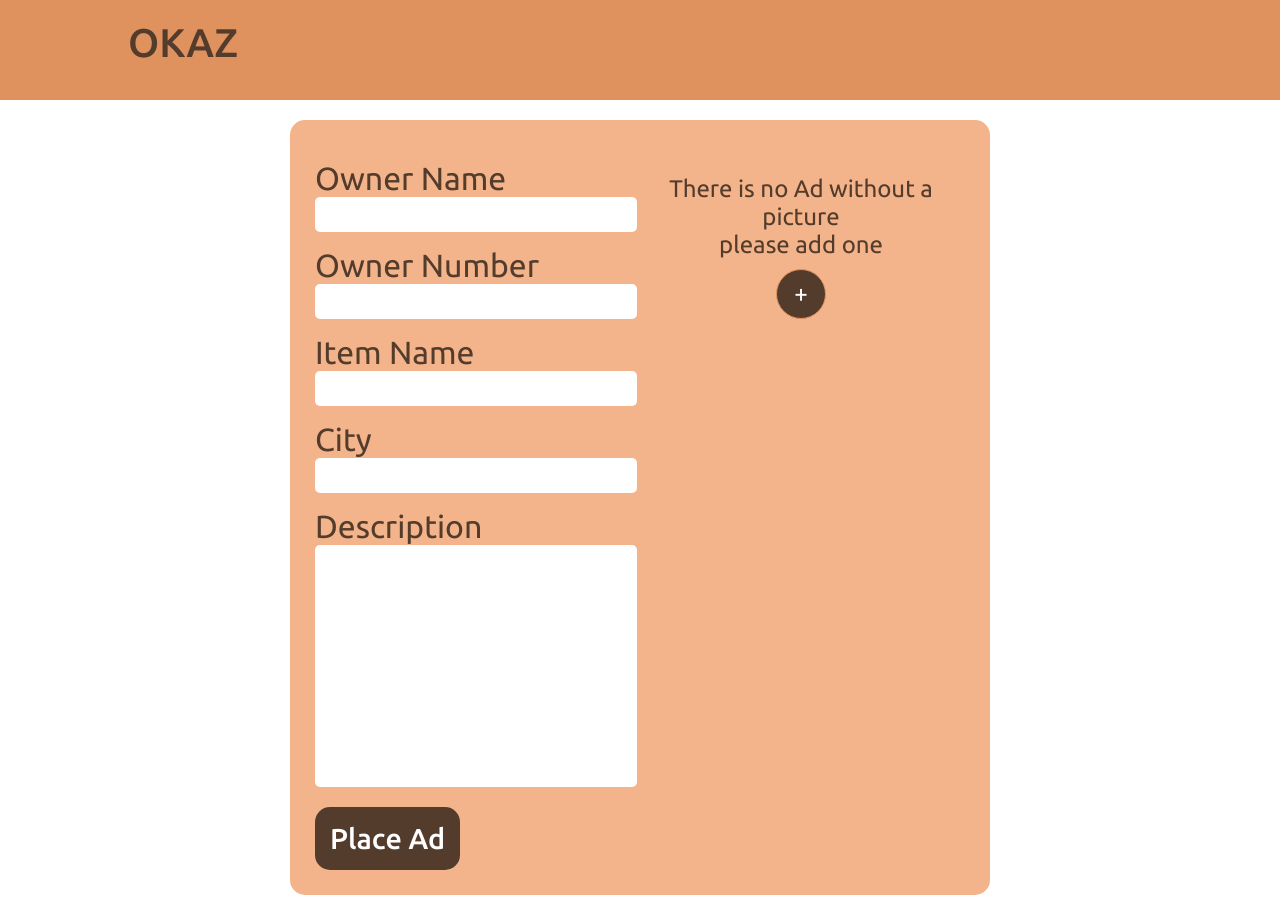
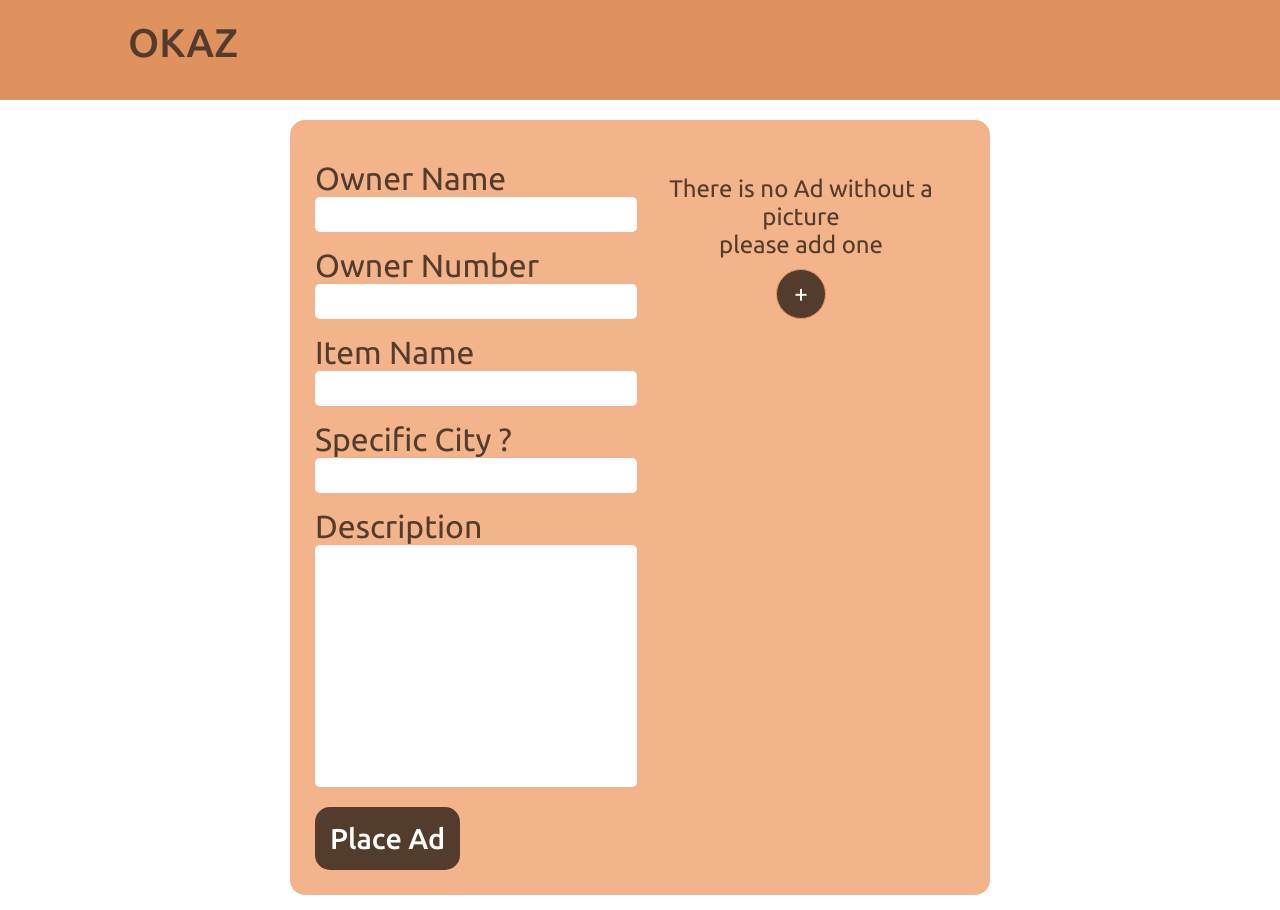
Before and after one commit to Yusuf-Fakhreddin/OKAZ, a React (Create React App) app: page /additem in a window 1280 px wide. Built offline with nearby package versions, Linux system fonts and the light colour scheme.

Commit message:
AutoComplete Input For City

```diff
--- /dev/null
+++ b/src/pages/Forms/Fields/SuggestionsInput.js
@@ -0,0 +1,69 @@
+import React, { useState } from "react";
+
+const SuggestionInput = ({
+	type,
+	register,
+	error,
+	label,
+	id,
+	data,
+	...inputProps
+}) => {
+	const [suggestions, setSuggestions] = useState([]);
+	const [text, setText] = useState("");
+	// const [items, setItems] = useState(["white", "whiteee", "yellow", "Helloww"]);
+
+	const onTextChanged = (e) => {
+		const value = e.target.value;
+		let suggestions = [];
+
+		if (value.length > 0) {
+			suggestions = data.filter(
+				(suggestion) =>
+					suggestion.toLowerCase().indexOf(value.toLowerCase()) > -1
+			);
+		}
+
+		setSuggestions(suggestions.sort());
+		setText(value);
+	};
+
+	const suggestionSelected = (value) => {
+		setText(value);
+		setSuggestions([]);
+	};
+
+	const renderSuggestions = () => {
+		if (suggestions.length === 0) {
+			return null;
+		}
+		return (
+			<ul className="suggestions">
+				{suggestions.map((item) => (
+					<li key={item} onClick={() => suggestionSelected(item)}>
+						{item}
+					</li>
+				))}
+			</ul>
+		);
+	};
+	return (
+		<>
+			<div className="form-control">
+				<label htmlFor={id}>{label}</label>
+				<input
+					id={id}
+					ref={register}
+					onChange={onTextChanged}
+					value={text}
+					type={type}
+					{...inputProps}
+				/>
+				{renderSuggestions()}
+				{error && <h1 className="error">{error.message}</h1>}
+			</div>
+		</>
+	);
+};
+
+export default SuggestionInput;
--- /dev/null
+++ b/src/pages/Forms/Fields/cities.js
@@ -0,0 +1,41 @@
+export default `Cairo,
+	Alexandria
+	,Gizeh
+	,Shubra
+	,Port Said
+	,Suez
+	,Luxor
+	,al-Mansura
+	,El-Mahalla El-Kubra
+	,Tanta
+	,Asyut
+	,Ismailia
+	,Fayyum
+	,Zagazig
+	,Aswan
+	,Damietta
+	,Damanhur
+	,al-Minya
+	,Beni Suef
+	,Qena
+	,Sohag
+	,Hurghada
+	,6th of October City
+	,Shibin El Kom
+	,Banha
+	,Kafr el-Sheikh
+	,Arish
+	,Mallawi		 9
+	,10th of Ramadan City
+	,Bilbais
+	,Marsa Matruh
+	,Idfu
+	,Mit Ghamr
+	,Al-Hamidiyya
+	,Desouk
+	,Qalyub
+	,Abu Kabir
+	,Kafr el-Dawwar
+	,Girga
+	,Akhmim
+	,Matareya`.split(",");
--- a/src/pages/Forms/Form.scss
+++ b/src/pages/Forms/Form.scss
@@ -20,7 +20,8 @@
 	margin-top: 20px;
 }
 
-.form button:disabled {
+.form button:disabled,
+.search button:disabled {
 	cursor: not-allowed;
 	opacity: 0.65;
 	transition: opacity 0.5s linear;
@@ -34,6 +35,33 @@
 	width: 100%;
 	display: flex;
 	flex-direction: column;
+	position: relative;
+	.suggestions {
+		z-index: 5;
+		top: 100%;
+		position: absolute;
+		width: 100%;
+		ul {
+			list-style: none;
+			padding: 0;
+			text-align: left;
+			width: 100%;
+		}
+		li {
+			display: block;
+			width: 100%;
+			border-radius: 5px;
+			/*removing underlines from anchor element*/
+			text-decoration: none;
+			cursor: pointer;
+			padding: 10px;
+			background-color: lightgray;
+			&:hover {
+				background-color: var(--buttonColor);
+				color: white;
+			}
+		}
+	}
 }
 
 .form-control label {
@@ -43,10 +71,6 @@
 	color: var(--buttonColor);
 }
 
-/* input + label {
-  font-weight: bold;
-  display: inline-flex;
-} */
 input[type="text"],
 input[type="email"],
 input[type="file"],
@@ -90,12 +114,40 @@ input:focus {
 		place-items: center;
 	}
 	.form-control {
+		position: relative;
 		width: 100%;
 		input {
 			padding: 15px;
 			background-color: var(--secondaryColor);
 			&::placeholder {
 				color: var(--buttonColor);
+			}
+		}
+		// Suggestions Components
+		.suggestions {
+			z-index: 5;
+			top: 100%;
+			position: absolute;
+			width: 100%;
+			ul {
+				list-style: none;
+				padding: 0;
+				text-align: left;
+				width: 100%;
+			}
+			li {
+				display: block;
+				width: 100%;
+				border-radius: 5px;
+				/*removing underlines from anchor element*/
+				text-decoration: none;
+				cursor: pointer;
+				padding: 10px;
+				background-color: var(--secondaryColor);
+				&:hover {
+					background-color: var(--buttonColor);
+					color: white;
+				}
 			}
 		}
 	}
--- a/src/pages/Forms/ItemForm.js
+++ b/src/pages/Forms/ItemForm.js
@@ -5,6 +5,9 @@ import { yupResolver } from "@hookform/resolvers/yup";
 import "./Form.scss";
 import Header from "../../components/Header/Header";
 import FormInput from "./Fields/FormInput";
+
+import SuggestionInput from "./Fields/SuggestionsInput";
+import cities from "./Fields/cities";
 function ItemForm(props) {
 	// const [imgTouched, setImgTouched] = useState(false);
 	const [mainImg, setMainImg] = useState(null);
@@ -53,7 +56,7 @@ function ItemForm(props) {
 			<Header />
 			<div className="form">
 				<div className="formContainer">
-					<form onSubmit={handleSubmit(onSubmit)}>
+					<form onSubmit={handleSubmit(onSubmit)} autoComplete="off">
 						<FormInput
 							register={register}
 							type="text"
@@ -79,13 +82,13 @@ function ItemForm(props) {
 							id="itemName"
 							error={errors.itemName}
 						/>
-						<FormInput
+						<SuggestionInput
 							register={register}
 							type="text"
 							name="city"
-							label="City"
-							id="city"
+							label="Specific City ?"
 							error={errors.city}
+							data={cities}
 						/>
 						<FormInput
 							register={register}
@@ -100,6 +103,8 @@ function ItemForm(props) {
 					</form>
 					{/* Pictures Side */}
 					<div className="image-upload">
+						{!mainImg && (
+							<div>
 								<h2>
 									There is no Ad without a picture <br /> please add one
 								</h2>
@@ -114,16 +119,14 @@ function ItemForm(props) {
 									/>
 									<span>+</span>
 								</label>
+							</div>
+						)}
 						{errors.itemPicture && (
 							<div className="error">*{errors.itemPicture.message}</div>
 						)}
 						{mainImg && (
 							<div className="main-img">
-								<img
-									src={mainImg}
-									style={{ width: "60%", height: "60%" }}
-									alt=""
-								/>
+								<img src={mainImg} style={{ width: "80%" }} alt="" />
 							</div>
 						)}
 					</div>
--- a/src/pages/Forms/RegisterationPage.js
+++ b/src/pages/Forms/RegisterationPage.js
@@ -28,8 +28,8 @@ function RegisterationPage(props) {
 		resolver: yupResolver(validationSchema),
 	});
 
-	const onSubmit = ({ email, password }) => {
-		console.log(email, password);
+	const onSubmit = ({ fullname, confirmPassword, email, password }) => {
+		console.log(fullname, confirmPassword, email, password);
 	};
 
 	return (
@@ -77,6 +77,7 @@ function RegisterationPage(props) {
 						id="confirmPassword"
 						error={errors.confirmPassword}
 					/>
+					<button type="submit">Register</button>
 				</form>
 			</div>
 		</>
--- a/src/pages/Forms/Search.js
+++ b/src/pages/Forms/Search.js
@@ -1,54 +1,58 @@
 import React from "react";
-import { Formik, Form } from "formik";
 import * as Yup from "yup";
-import FormikControl from "./Fields/FormikControl";
-
+import { useForm } from "react-hook-form";
+import { yupResolver } from "@hookform/resolvers/yup";
+import FormInput from "./Fields/FormInput";
+import "./Form.scss";
+import SuggestionInput from "./Fields/SuggestionsInput";
+import cities from "./Fields/cities";
 function Search(props) {
-	const initialValues = {
+	const defaultValues = {
 		itemName: "",
 		city: "",
 	};
 	const validationSchema = Yup.object({
 		itemName: Yup.string().required("Required"),
 		// may need to make specify cities the value should be one of them
-		city: Yup.string(),
+		city: Yup.string().required("Required"),
 	});
 
-	const onSubmit = async (values, { setFieldError }) => {
-		console.log(values);
+	const { register, handleSubmit, errors, formState } = useForm({
+		mode: "onChange",
+		defaultValues: defaultValues,
+		resolver: yupResolver(validationSchema),
+	});
+
+	const onSubmit = ({ itemName, city }) => {
+		console.log(itemName, city);
 	};
 
 	return (
 		<div className="search-container">
-			<Formik
-				initialValues={initialValues}
-				validationSchema={validationSchema}
-				onSubmit={onSubmit}
-				validateOnBlur={false}
-				validateOnChange={false}
+			<form
+				className="search"
+				autoComplete="off"
+				onSubmit={handleSubmit(onSubmit)}
 			>
-				{(formik) => {
-					return (
-						<Form className="search" autoComplete="off">
-							<FormikControl
-								control="input"
+				<FormInput
+					register={register}
 					type="text"
 					name="itemName"
 					label="Item Name"
+					error={errors.itemName}
 				/>
-							<FormikControl
-								control="input"
+				<SuggestionInput
+					register={register}
 					type="text"
 					name="city"
 					label="Specific City ?"
+					error={errors.city}
+					data={cities}
 				/>
-							<button type="submit" disabled={!formik.dirty || !formik.isValid}>
+				<button type="submit" disabled={!formState.isValid}>
 					Search
 				</button>
-						</Form>
-					);
-				}}
-			</Formik>
+			</form>
 		</div>
 	);
 }
```
Also changed, not shown: src/pages/Forms/Fields/AutoComplete.js (added, +49 -0 lines), 1 other file (tests, documents, lock files or other folders). Lines whose indentation alone changed are shown as unchanged.
